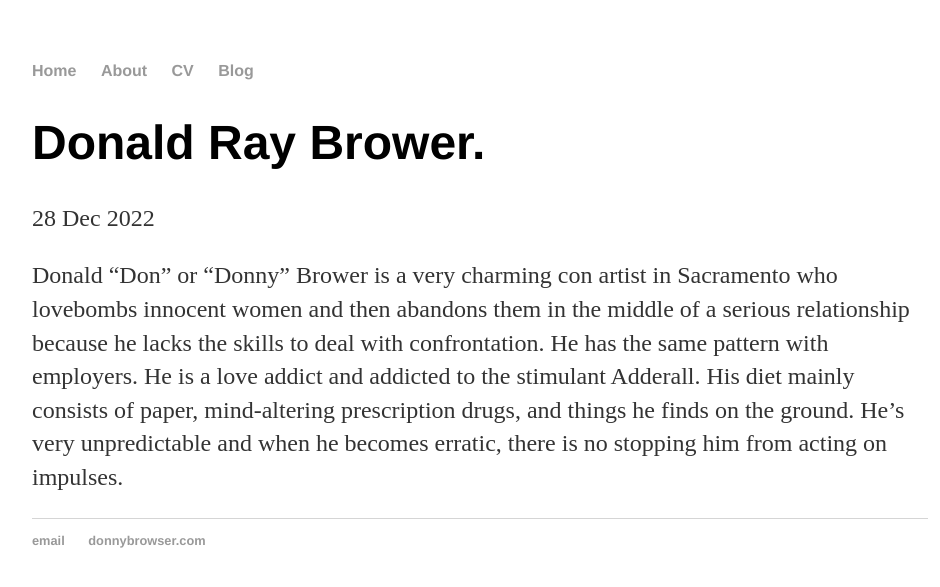
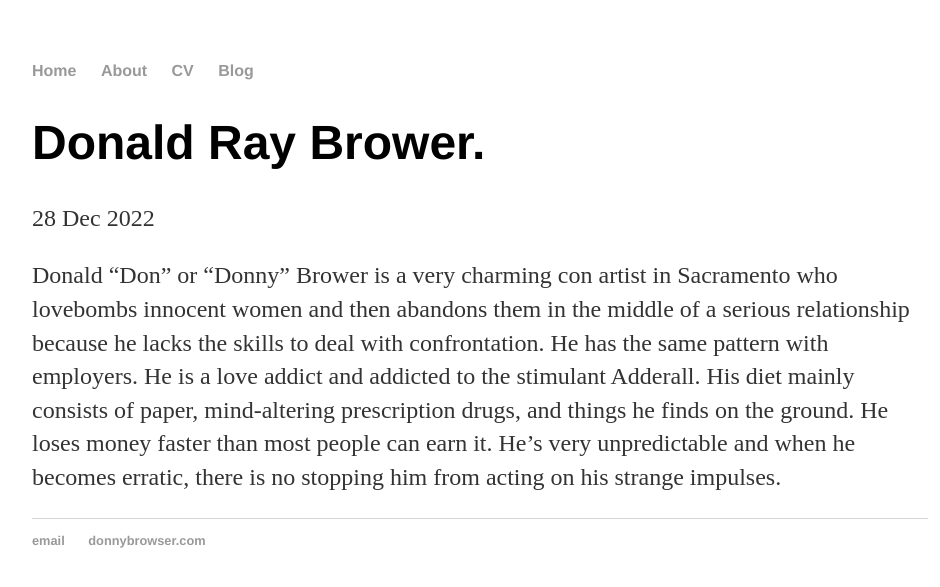
Before and after one commit to aliahberg/donnybrowser, a Jekyll site: the page built from _posts/2022-04-10-happy-birthday-baby.md, in a window 1280 px wide. Shown: the top 587 px of the page, without its empty margins (160-1100 px from the left). Built offline with Jekyll 4.4.1, drawn with Linux system fonts in a browser that asks for light colours.

Commit message:
Update 2022-04-10-happy-birthday-baby.md

```diff
--- a/_posts/2022-04-10-happy-birthday-baby.md
+++ b/_posts/2022-04-10-happy-birthday-baby.md
@@ -4,4 +4,4 @@
 date: 2022-12-28
 ---
 
-Donald "Don" or "Donny" Brower is a very charming con artist in Sacramento who lovebombs innocent women and then abandons them in the middle of a serious relationship because he lacks the skills to deal with confrontation. He has the same pattern with employers. He is a love addict and addicted to the stimulant Adderall. His diet mainly consists of paper, mind-altering prescription drugs, and things he finds on the ground. He's very unpredictable and when he becomes erratic, there is no stopping him from acting on impulses.
+Donald "Don" or "Donny" Brower is a very charming con artist in Sacramento who lovebombs innocent women and then abandons them in the middle of a serious relationship because he lacks the skills to deal with confrontation. He has the same pattern with employers. He is a love addict and addicted to the stimulant Adderall. His diet mainly consists of paper, mind-altering prescription drugs, and things he finds on the ground. He loses money faster than most people can earn it. He's very unpredictable and when he becomes erratic, there is no stopping him from acting on his strange impulses.
```
